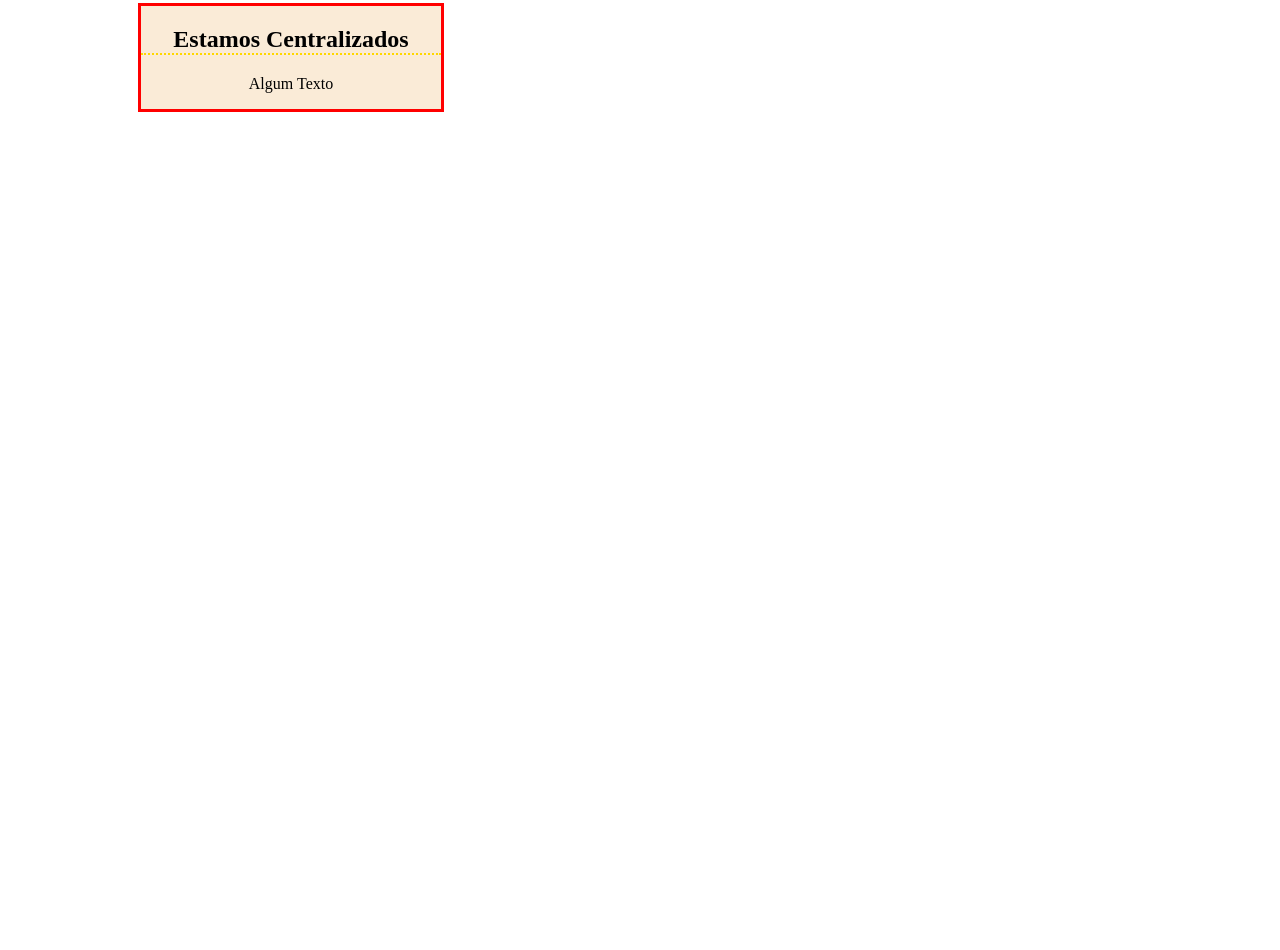
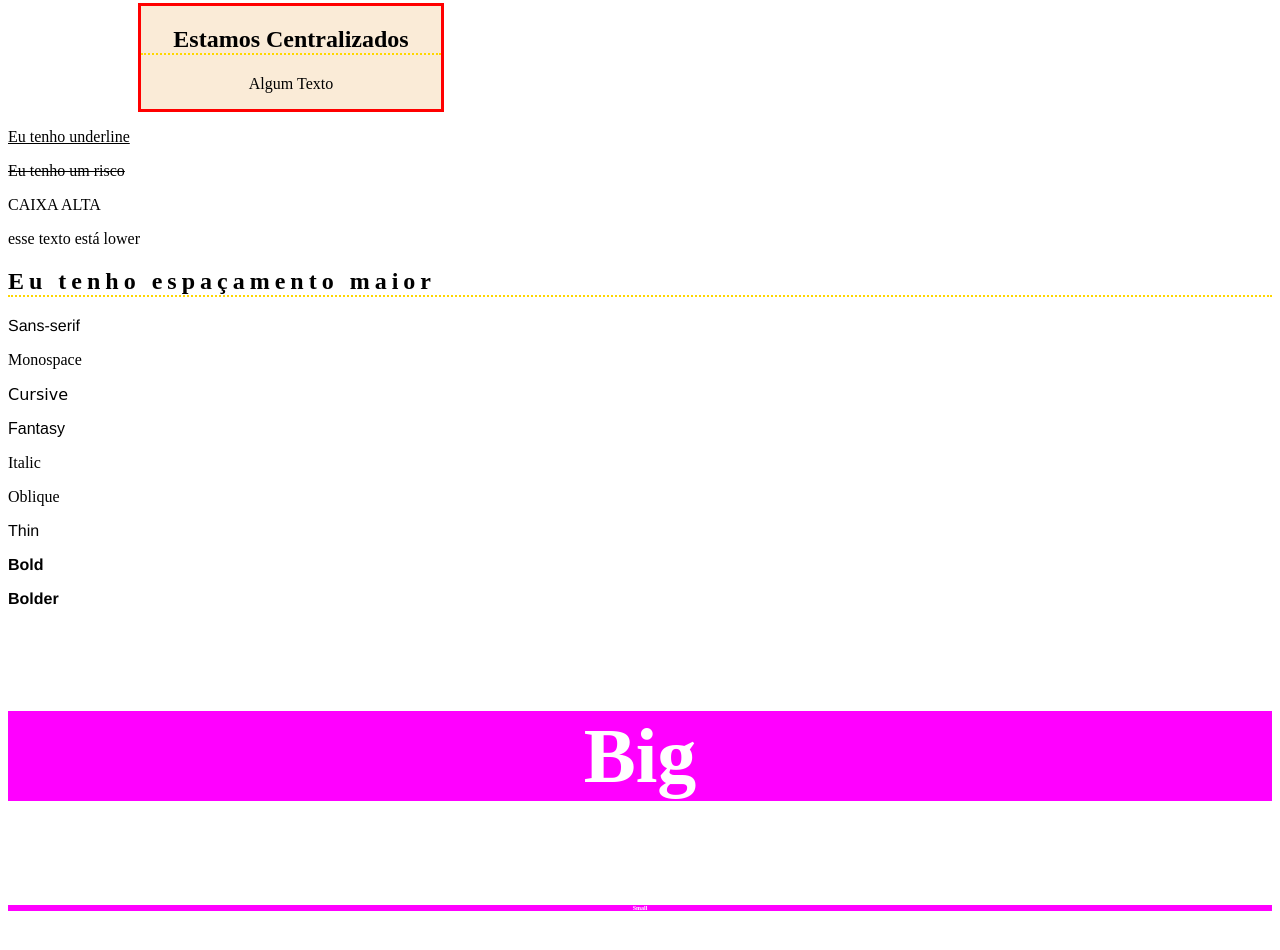
Before and after one commit to Eduxplorer/14-03-html, a plain HTML site: page index.html in a window 1280 px wide. Shown: the part 3540-4490 px from the top of the page. Before the commit the page ends 4160 px from the top, so only its background shows below. Drawn offline with Linux system fonts and the light colour scheme.

Commit message:
25 Estilos de Texto

```diff
--- a/css/style.css
+++ b/css/style.css
@@ -221,3 +221,62 @@
     border: solid red;
     margin-left: 130px;
 }
+
+.underline {
+    text-decoration: underline;
+}
+.line-through{
+    text-decoration: line-through;
+}
+.underline-remove{
+    text-decoration: none;
+    color: red;
+}
+.upper{
+    text-transform: uppercase;
+}
+.lower{
+    text-transform: lowercase;
+}
+.spacing{
+    letter-spacing: 5px;
+}
+.serif{
+    font-family: Georgia;
+}
+.sans-serif{
+    font-family: Helvetica;
+}
+.monospace{
+    font-family: Courier 'Courier New';
+}
+.cursive{
+    font-family: cursive;
+}
+.fantasy{
+    font-family: fantasy;
+}
+.italic{
+    font-family: italic;
+}
+.oblique{
+    font-family: oblique;
+}
+.thin, .bold, .bolder {
+    font-family: Helvetica;
+}
+.thin{
+    font-weight: 100;
+}
+.bold{
+    font-weight: 600;
+}
+.bolder {
+    font-weight: 900;
+}
+.big{
+    font-size: 78px;
+}
+.small{
+    font-size: 6px;
+}
--- a/index.html
+++ b/index.html
@@ -147,13 +147,35 @@
     <p class="text-aligned">Alinhado a esquerda</p>
 
     <div class="container-center">
-
     <h2>Estamos Centralizados</h2>
-
     <p>Algum Texto</p>
-
     </div>
 
+    <!-- 25  -->
+
+    <p class="underline">Eu tenho underline</p>
+    <p class="line-through">Eu tenho um risco</p>
+
+    <a href="#" class="underline-remove"></a>
+
+    <p class="upper">Caixa Alta</p>
+
+    <p class="lower">ESSE TEXTO ESTÁ LOWER</p>
+
+    <h2 class="spacing">Eu tenho espaçamento maior</h2>
+
+    <p class="serif"></p>
+    <p class="sans-serif">Sans-serif</p>
+    <p class="monospace">Monospace</p>
+    <p class="cursive">Cursive</p>
+    <p class="fantasy">Fantasy</p>
+    <p class="italic">Italic</p>
+    <p class="oblique">Oblique</p>
+    <p class="thin">Thin</p>
+    <p class="bold">Bold</p>
+    <p class="bolder">Bolder</p>
+    <h4 class="big">Big</p>
+    <h4 class="small">Small</p>
 
 </body>
 </html>
```
